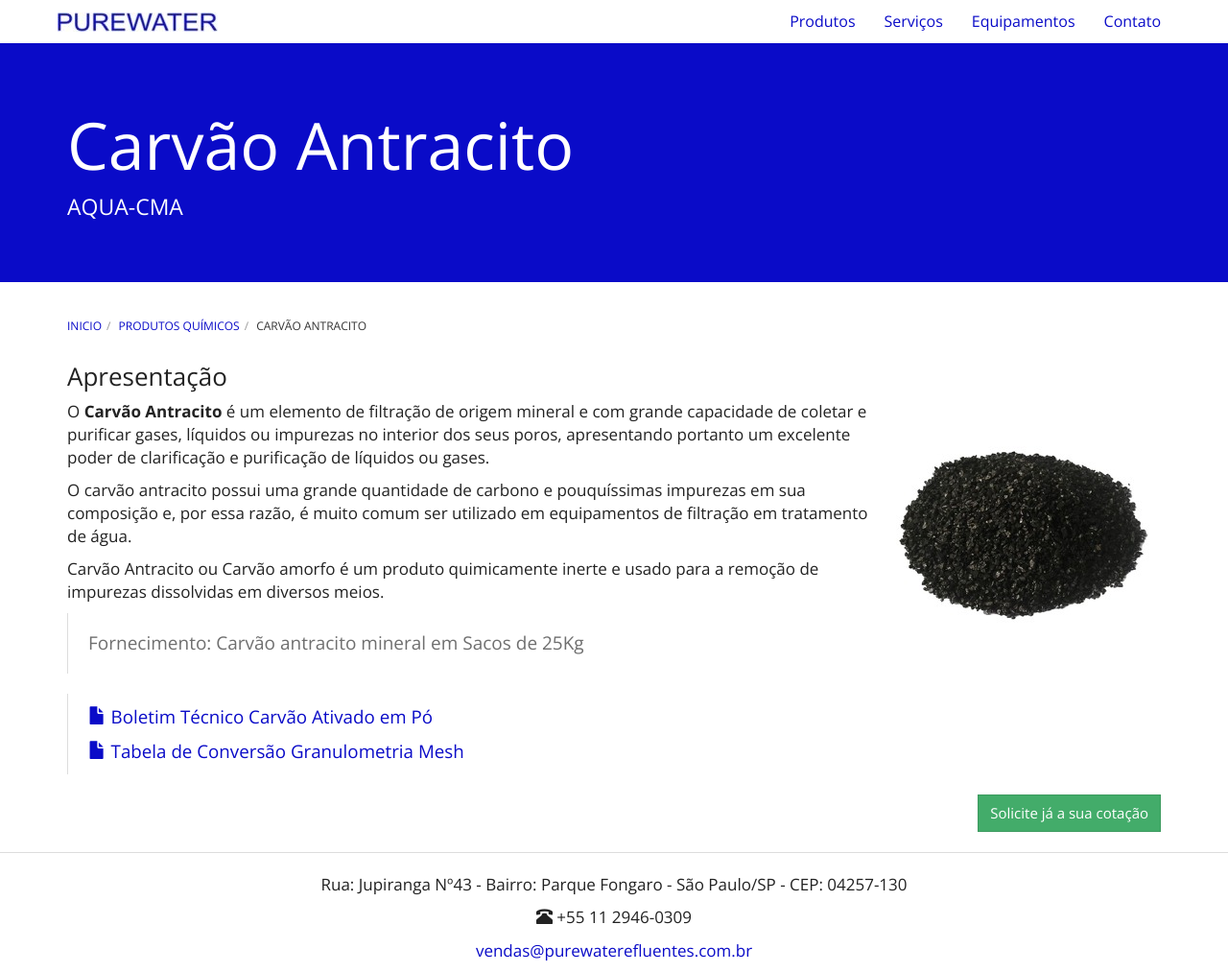
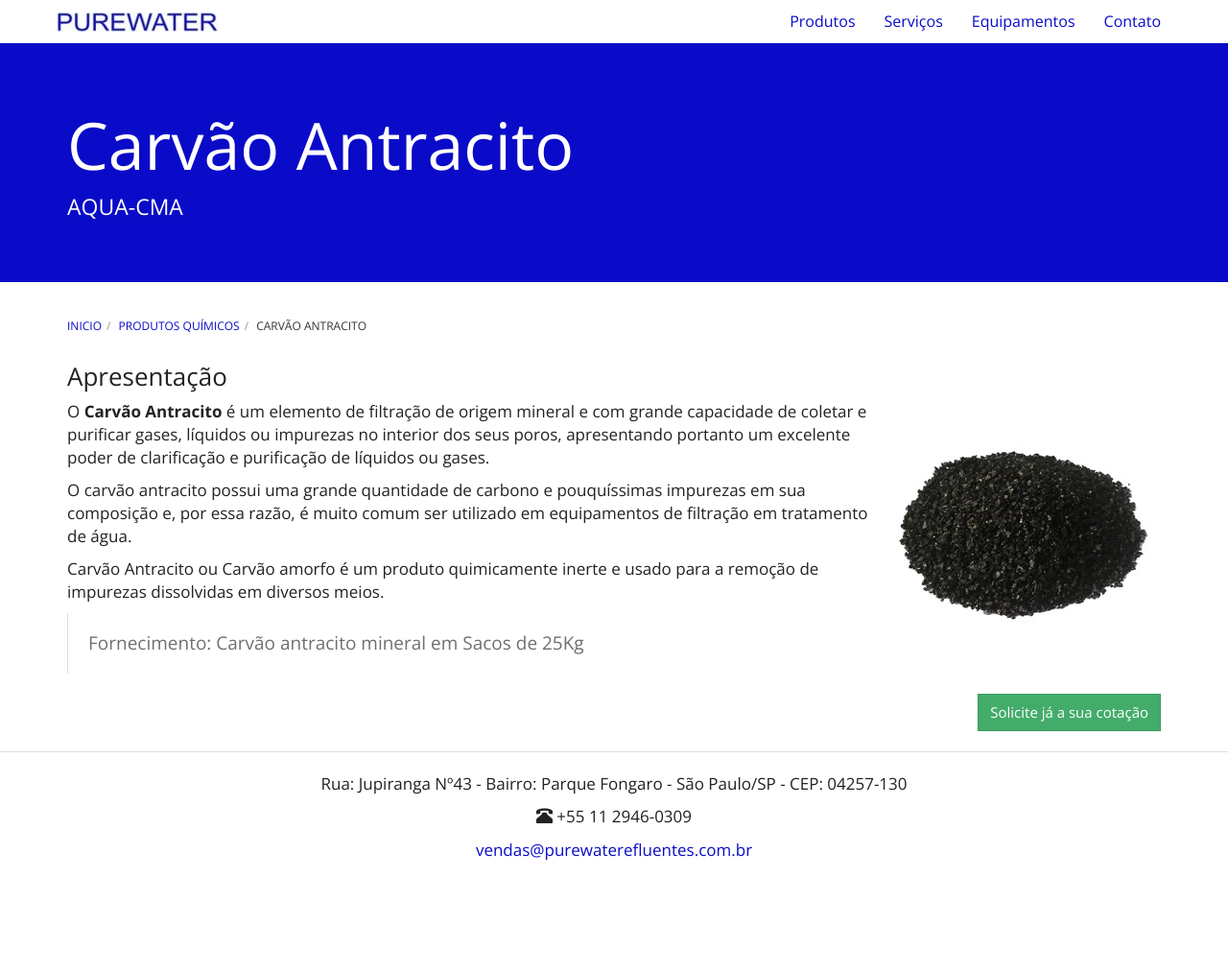
Before and after one commit to purewaterefluentes/purewaterefluentes.github.io, a Jekyll site: the page built from produtos/carvao-antracito.md, in a window 1280 px wide and 1013 px high. Shown: the whole window at 96% size. Built offline with Jekyll 4.4.1, drawn with Linux system fonts in a browser that asks for light colours; nearby versions of some CDN libraries; library files that are not in the unit come from our copies.

Commit message:
Update carvao-antracito.md

```diff
--- a/produtos/carvao-antracito.md
+++ b/produtos/carvao-antracito.md
@@ -18,14 +18,3 @@
 >
 #### Fornecimento: Carvão antracito mineral em Sacos de 25Kg
 >
-
->
-{% include purewater/link-boletim.html
-   label="Boletim Técnico Carvão Ativado em Pó"
-   arquivo="images/Boletim Técnico Carvão Ativado Pó Fino_Purewater.pdf" %}
->
->
-{% include purewater/link-boletim.html
-   label="Tabela de Conversão Granulometria Mesh"
-   arquivo="tabela_conversão_mesh_granulometria.pdf  " %}
->
```
